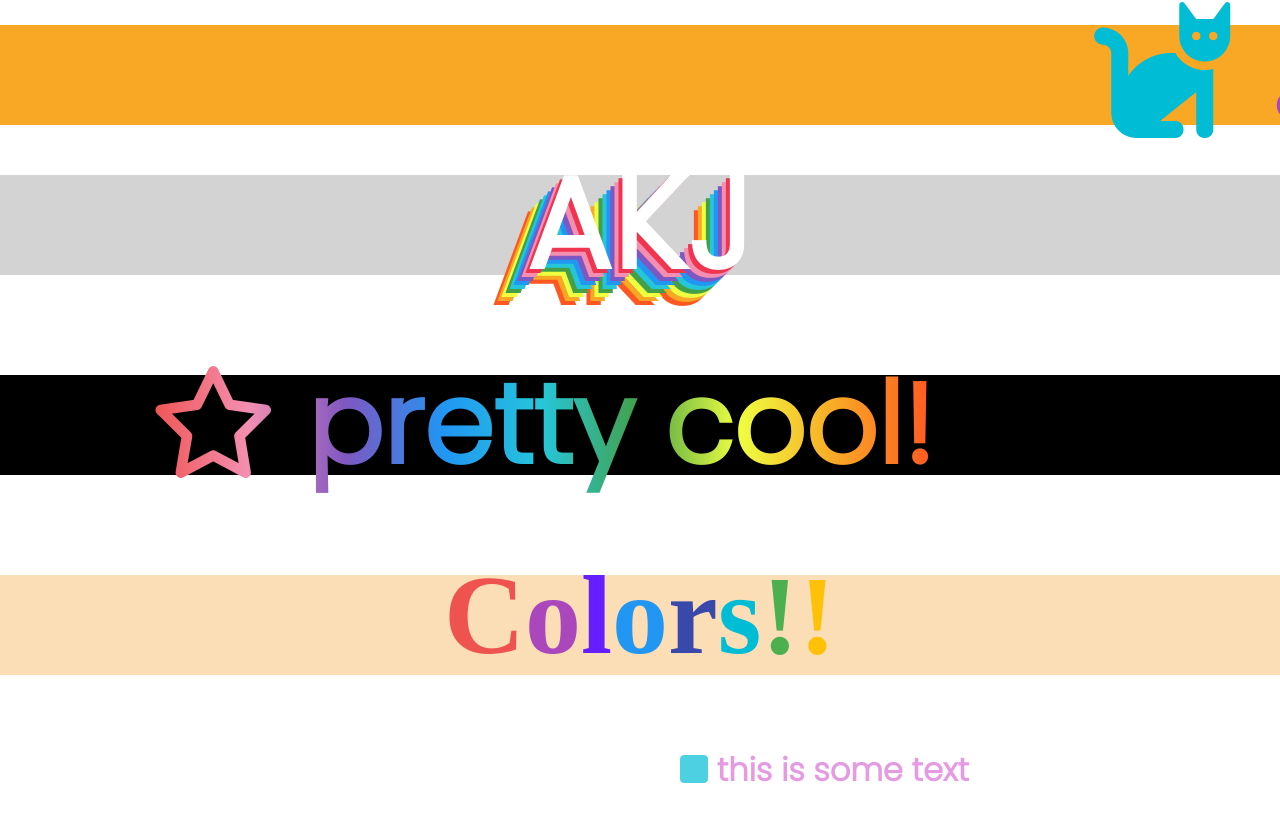
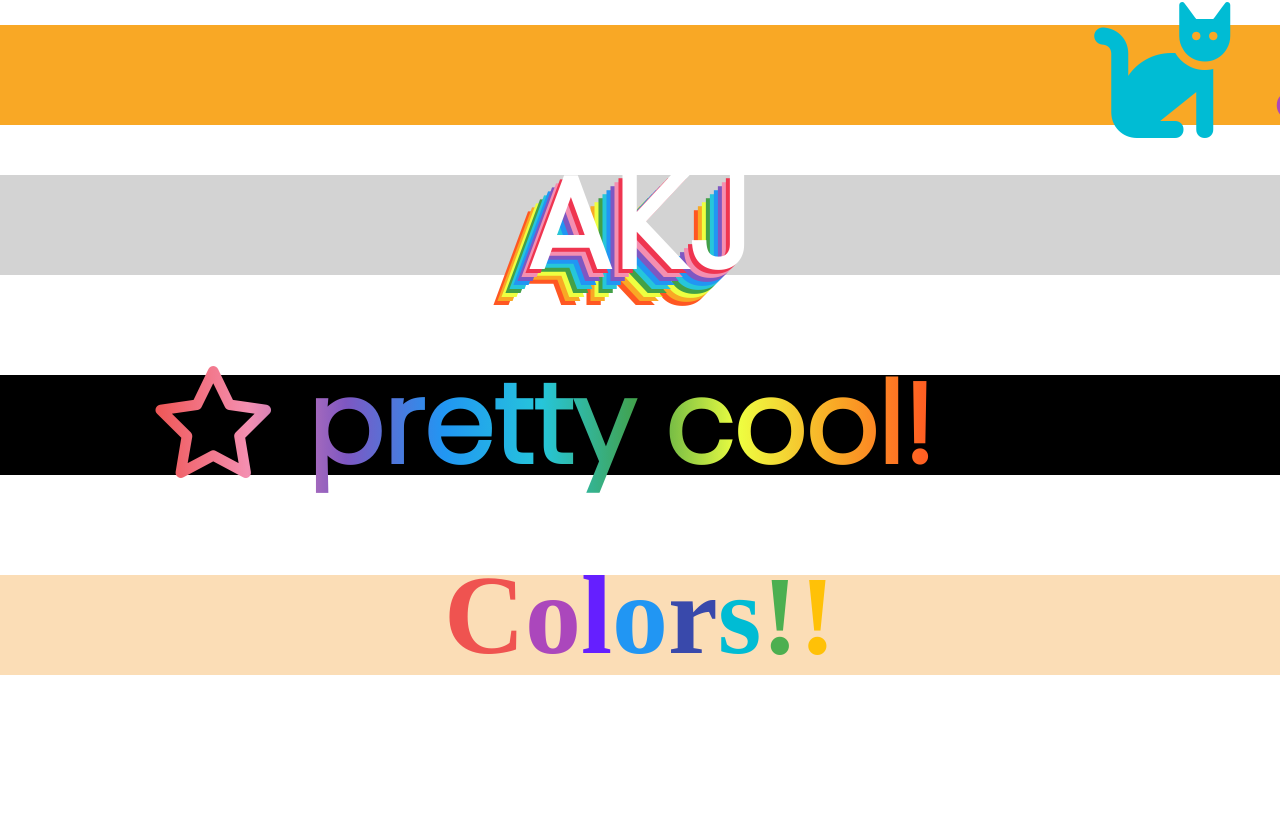
Before and after one commit to katarzyna-kw/css-animation-fun, a React (Create React App) app: page / in a window 1280 px wide. Shown: the part 325-1141 px from the top of the page. After the commit the page ends 1050 px from the top, so only its background shows below. Built offline with nearby package versions, Linux system fonts and the light colour scheme; a web font is replaced by a local one.

Commit message:
remove text component render from App.js

```diff
--- a/src/App.js
+++ b/src/App.js
@@ -17,7 +17,6 @@ function App() {
     <Rainbow />
     <Gradient />
     <Colorful />
-    <Text />
     </div>
   );
 }
```
